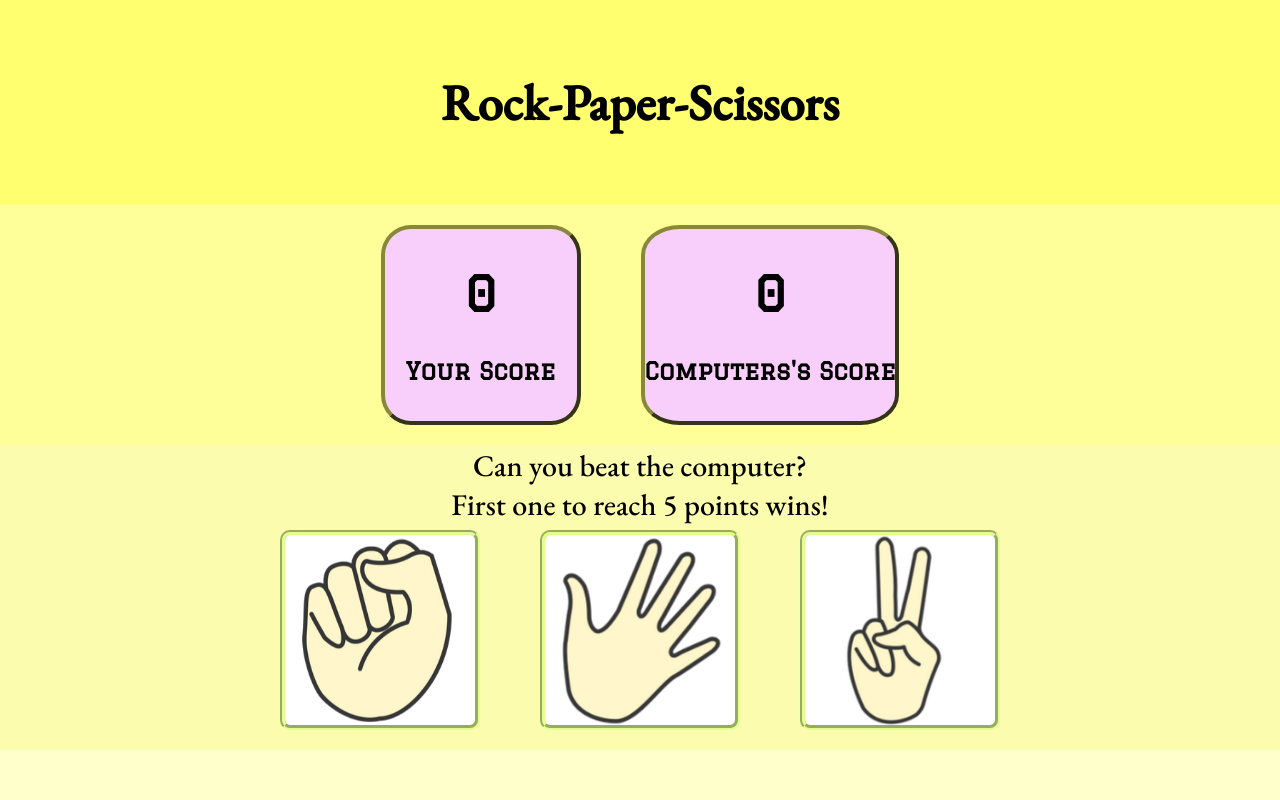
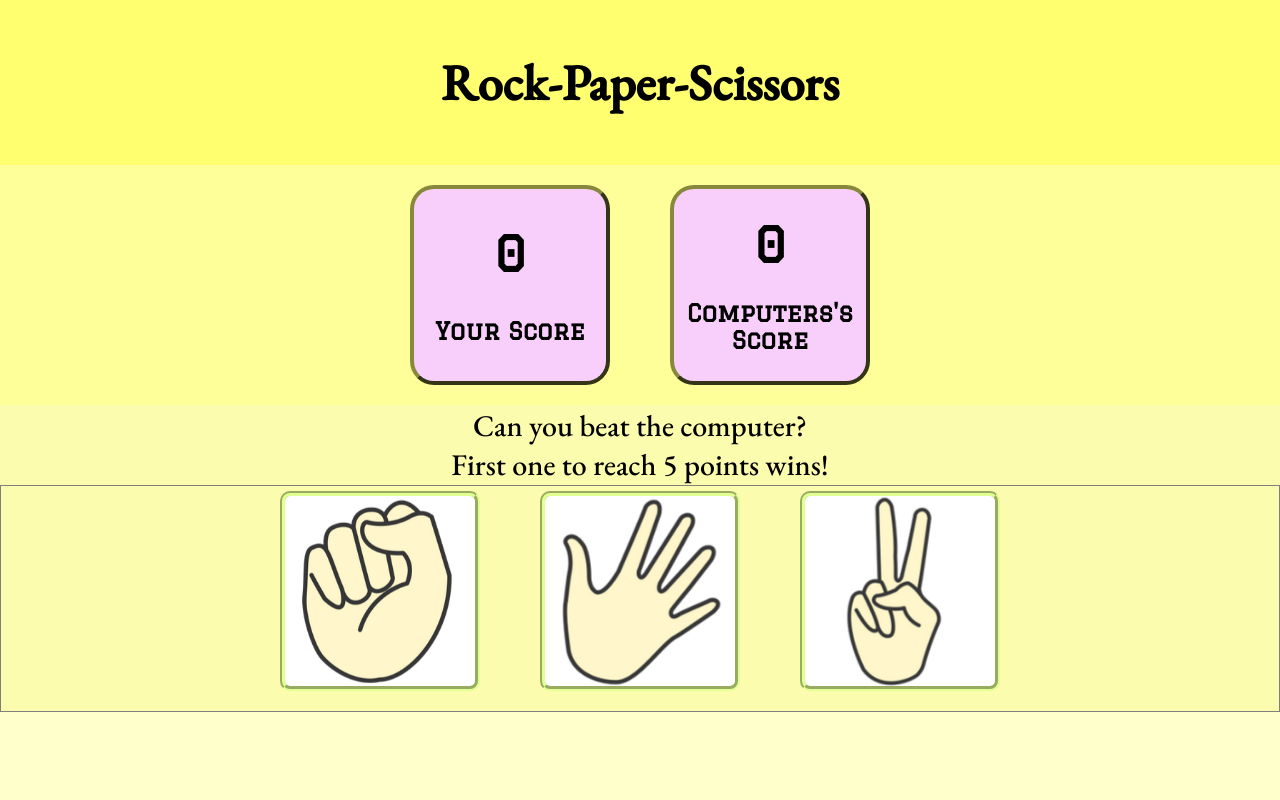
Before and after one commit to arpittaneja/Rock-Paper-Scissors, a plain HTML site: page index.html in a window 1280 px wide. Shown: the top 800 px of the page. Drawn offline with nearby package versions, Linux system fonts and the light colour scheme.

Commit message:
resizing of buttons

```diff
--- a/css/styles.css
+++ b/css/styles.css
@@ -8,21 +8,18 @@ body {
     display: flex;
     flex-flow: column nowrap;
     justify-content: space-between;
-    height: 100vh;
+    height: 100%;
+    width: 100%;
 }
 
 header {
     background-color: rgb(255, 255, 112);
-    padding: 20px 0px;
+    padding: 0px 0px;
     font-size: 50px;
-    /* border: 1px solid purple; */
     font-family: 'EB Garamond', serif;
     text-align: center;
     font-weight: bold;
     flex-grow: 1;
-    display: flex;
-    justify-content: center;
-    align-items: start;
 }
 
 .scores {
@@ -31,7 +28,7 @@ header {
     display: flex;
     flex-flow: row nowrap;
     justify-content: center;
-    gap: 20px 60px;
+    gap: 0px 60px;
     /* border: 1px solid black; */
     flex-grow: 1;
     font-family: 'Graduate', cursive;
@@ -42,13 +39,13 @@ header {
 .scores .computer-score {
     background-color: rgb(248, 207, 250);
     border: 4px outset rgb(136, 136, 60);
-    border-radius: 15%;
+    border-radius: 12%;
     height: 200px;
-    min-width: 200px;
+    width: 200px;
+    min-width: 190px;
     display: flex;
     flex-flow: column nowrap;
     justify-content: space-evenly;
-    align-items: center;
 }
 
 .player-score-number,
@@ -68,7 +65,6 @@ header {
     /* border: 1px solid red; */
     min-height: 80px;
     display: flex;
-    flex-flow: column nowrap;
     justify-content: center;
     align-items: center;
     background-color: rgb(252, 252, 174);
@@ -94,6 +90,38 @@ header {
     display: none;
 }
 
+.selections {
+    border: 1px solid gray;
+    background-color: rgb(252, 252, 174);
+    padding-top: 5px;
+    padding-bottom: 20px;
+    display: flex;
+    flex-flow: row nowrap;
+    justify-content: center;
+    gap: 30px 60px;
+    flex-grow: 1;
+}
+
+.selection {
+    border: thick groove #e2ff91;
+    border-radius: 10px;
+    min-width: 200px;
+    min-height: 200px;
+    background-size: contain;
+}
+
+.selection#rock {
+    background-image: url("../img/rock.png");
+}
+
+.selection#paper {
+    background-image: url("../img/paper.png");
+}
+
+.selection#scissors {
+    background-image: url("../img/scissors.png");
+}
+
 .result {
     background-color: rgb(255, 255, 204);
     /* border: 1px solid pink; */
@@ -111,39 +139,7 @@ header {
     text-align: center;
 }
 
-.selections {
-    /* border: 1px solid gray; */
-    background-color: rgb(252, 252, 174);
-    padding-top: 5px;
-    padding-bottom: 20px;
-    display: flex;
-    flex-flow: row nowrap;
-    justify-content: center;
-    gap: 30px 60px;
-    flex-grow: 1;
-}
 
-.selection {
-    border: thick groove #e2ff91;
-    border-radius: 10px;
-    min-height: 200px;
-    min-width: 200px;
-    width: auto;
-    height: auto;
-    background-size: cover;
-}
-
-.selection#rock {
-    background-image: url("../img/rock.png");
-}
-
-.selection#paper {
-    background-image: url("../img/paper.png");
-}
-
-.selection#scissors {
-    background-image: url("../img/scissors.png");
-}
 
 footer {
     background-color: rgb(255, 255, 219);
```
